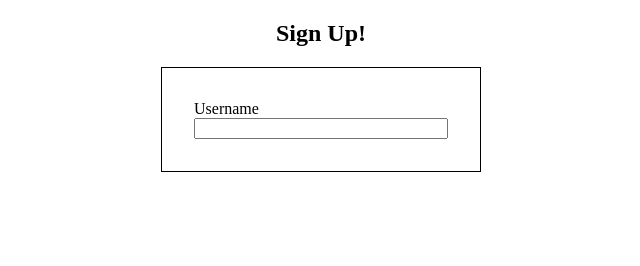
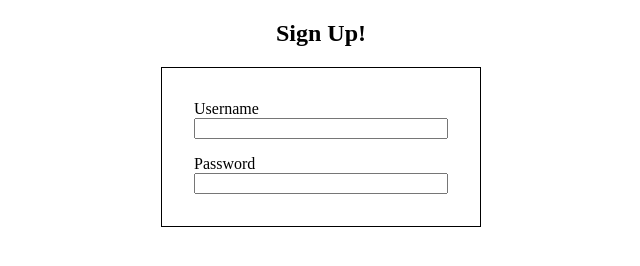
Before and after one commit to jacky-ui/login-signup, a plain HTML site: page pages/signup.html in a window 1280 px wide. Shown: the whole page, without its empty margins (319-959 px from the left). Drawn offline with Linux system fonts and the light colour scheme.

Commit message:
add username and password inputs in sign up page

```diff
--- a/pages/signup.html
+++ b/pages/signup.html
@@ -19,6 +19,10 @@
                         <label class="form__container--label" for="usernname">Username</label>
                         <input class="form__container--input" type="text" name="username">
                     </div>
+                    <div class="form__container">
+                        <label class="form__container--label" for="password">Password</label>
+                        <input class="form__container--input" type="text" name="password">
+                    </div>
                 </form>
             </section>
         </body>
```
